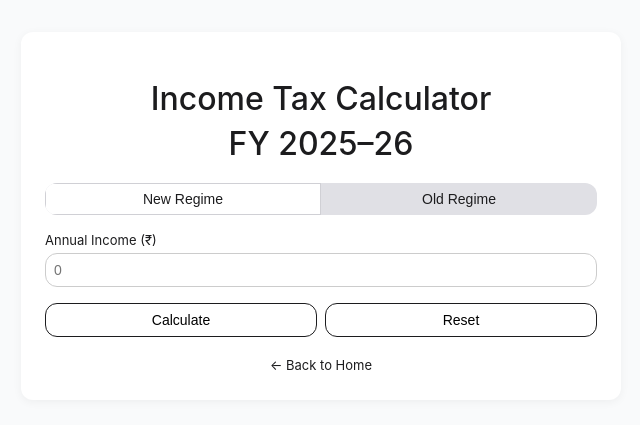
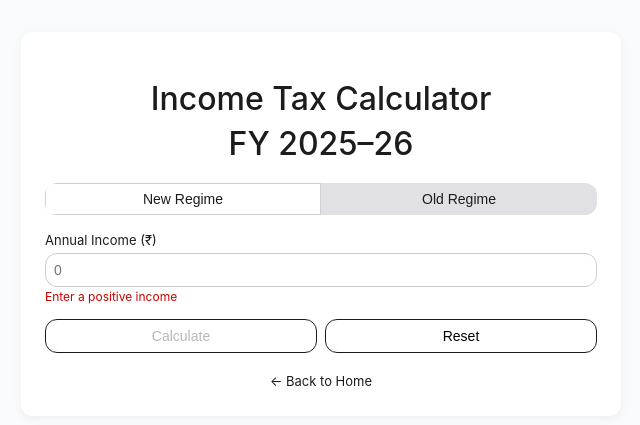
Before and after one commit to harsh-nahar/harsh-nahar.github.io, a Jekyll site: the page tools/taxcalc2526/index.html, which Jekyll copies as it is, in a window 1280 px wide. Shown: the top 425 px of the page, without its empty margins (319-959 px from the left). Built offline with Jekyll 4.4.1, drawn with Linux system fonts in a browser that asks for light colours.

Commit message:
Update index.html

```diff
--- a/tools/taxcalc2526/index.html
+++ b/tools/taxcalc2526/index.html
@@ -5,7 +5,9 @@
   <meta charset="UTF-8">
   <meta name="viewport" content="width=device-width, initial-scale=1">
   <title>Income Tax Calculator FY 2025–26</title>
-  <!-- Inter font for a modern clean look -->
+  <!-- Inter font for non-Apple devices; Apple uses system font -->
+  <link rel="preconnect" href="https://fonts.googleapis.com">
+  <link rel="preconnect" href="https://fonts.gstatic.com" crossorigin>
   <link href="https://fonts.googleapis.com/css2?family=Inter:wght@400;500&display=swap" rel="stylesheet">
   <link rel="stylesheet" href="styles.css">
 </head>
@@ -13,29 +15,28 @@
   <div class="tax-app">
     <h1>Income Tax Calculator<br>FY 2025–26</h1>
 
-    <!-- Regime toggle -->
     <div class="regime-toggle">
       <button data-regime="new" class="active">New Regime</button>
       <button data-regime="old">Old Regime</button>
     </div>
 
-    <!-- Inputs -->
     <div class="form-group">
       <label for="income">Annual Income (₹)</label>
       <input type="number" id="income" placeholder="0">
+      <div class="error" id="incomeError"></div>
     </div>
     <div class="form-group exemptions" hidden>
       <label for="exemptions">Exemptions (₹) – Old Regime only</label>
       <input type="number" id="exemptions" placeholder="0">
+      <div class="error" id="exemptionsError"></div>
     </div>
 
-    <!-- Actions -->
     <div class="actions">
-      <button id="calculate">Calculate</button>
+      <button id="calculate" disabled>Calculate</button>
       <button id="reset">Reset</button>
+      <button id="savePdf" class="secondary" hidden>Save as PDF</button>
     </div>
 
-    <!-- Summary card -->
     <section class="summary" hidden>
       <h2>Tax Summary</h2>
       <div class="row"><span>Income</span><span id="sumIncome"></span></div>
@@ -47,7 +48,6 @@
       <button class="link-button" id="toggleBreak" hidden>Show Breakdown</button>
     </section>
 
-    <!-- Breakdown table -->
     <section class="breakdown" hidden>
       <h2>Slab Breakdown</h2>
       <table>
@@ -56,8 +56,7 @@
       </table>
     </section>
 
-    <!-- Back to home -->
-    <div class="back-home"><a href="/">← Back to Home</a></div>
+    <div class="back-home"><a href="/">← Back to Home</a></div>
   </div>
 
   <script src="script.js"></script>
```
